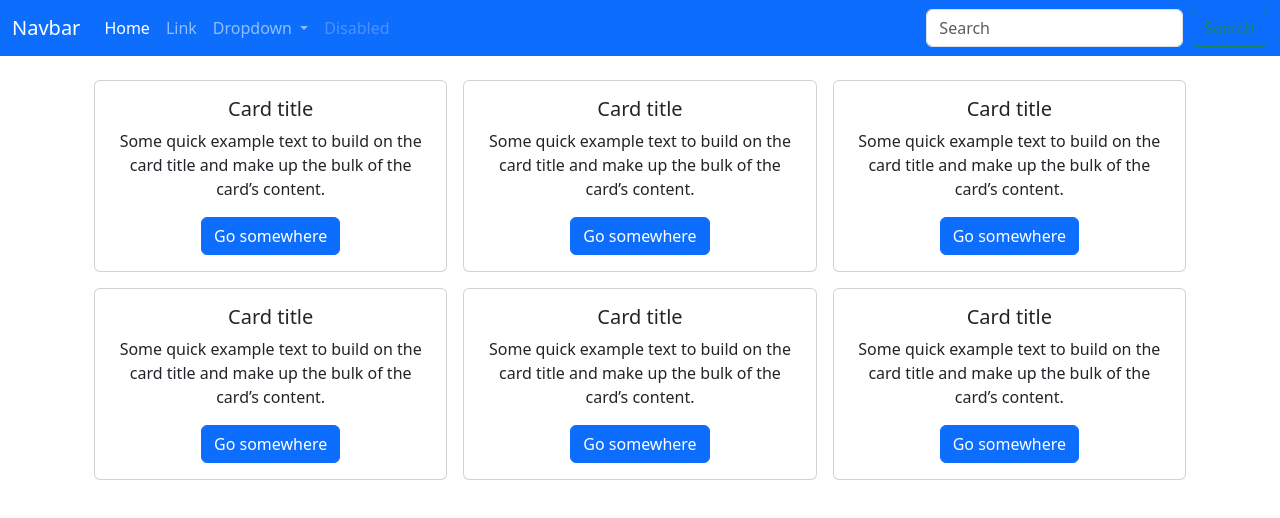
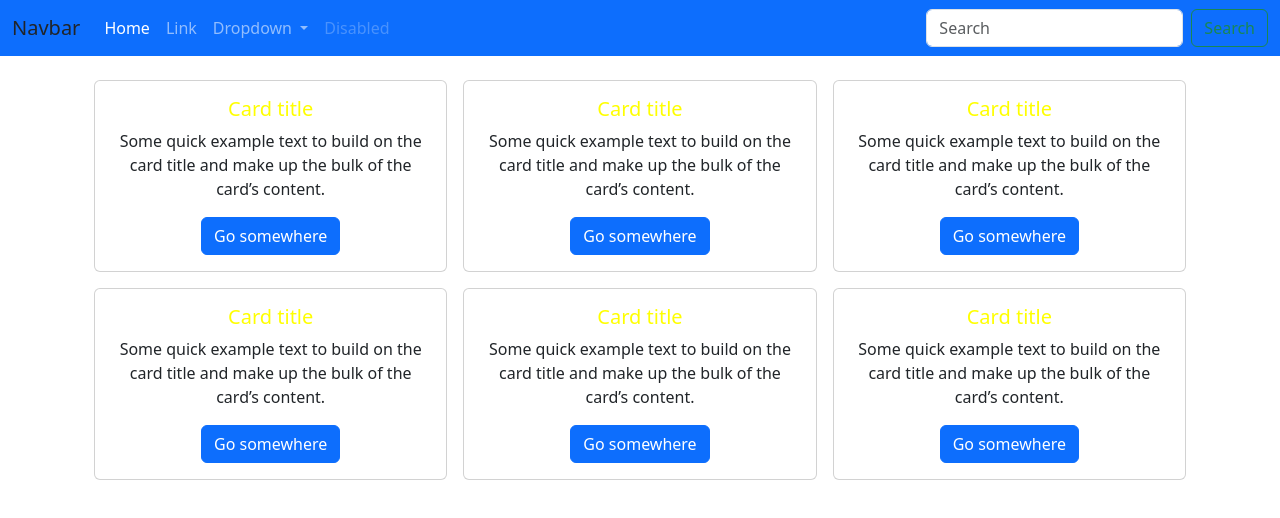
Before and after one commit to gongbu22/learn-vue3, a Vue app: page / in a window 1280 px wide. Shown: the top 518 px of the page. Built offline with nearby package versions, Linux system fonts and the light colour scheme.

Commit message:
Single-File Component (SFC)

```diff
--- a/src/components/AppCard.vue
+++ b/src/components/AppCard.vue
@@ -2,8 +2,9 @@
   <div>
     <div class="card">
       <div class="card-body">
-        <h5 class="card-title">Card title</h5>
-        <p class="card-text">Some quick example text to build on the card title and make up the bulk of the
+        <h5 class="card-title red">Card title</h5>
+        <p class="card-text">Some quick example text to build on the card title and make up the bulk
+          of the
           card’s content.</p>
         <a href="#" class="btn btn-primary">Go somewhere</a>
       </div>
@@ -12,14 +13,37 @@
 </template>
 
 <script>
+import { ref, useCssModule } from 'vue';
+
 console.log('AppCardModule');
 export default {
   setup() {
-    console.log('AppCard setup()');
+    // const style = useCssModule();
+    // console.log('AppCard setup()');
 
-    return {}
+    const color = ref('red');
+    color.value = 'yellow';
+
+    return {
+      color,
+    }
   }
 }
 </script>
 
-<style lang="scss" scoped></style>
+
+<style>
+.red {
+  color: v-bind(color) !important;
+}
+</style>
+<!-- <style module="classes">
+.red {
+  color: red !important;
+}
+</style> -->
+<!-- <style scoped>
+.red {
+  color: red;
+}
+</style> -->
--- a/src/components/TheNav.vue
+++ b/src/components/TheNav.vue
@@ -2,7 +2,7 @@
   <div>
     <nav class="navbar navbar-expand-sm navbar-dark bg-primary">
       <div class="container-fluid">
-        <a class="navbar-brand" href="#">Navbar</a>
+        <a class="navbar-brand red" href="#">Navbar</a>
         <button class="navbar-toggler" type="button" data-bs-toggle="collapse" data-bs-target="#navbarSupportedContent"
           aria-controls="navbarSupportedContent" aria-expanded="false" aria-label="Toggle navigation">
           <span class="navbar-toggler-icon"></span>
```
